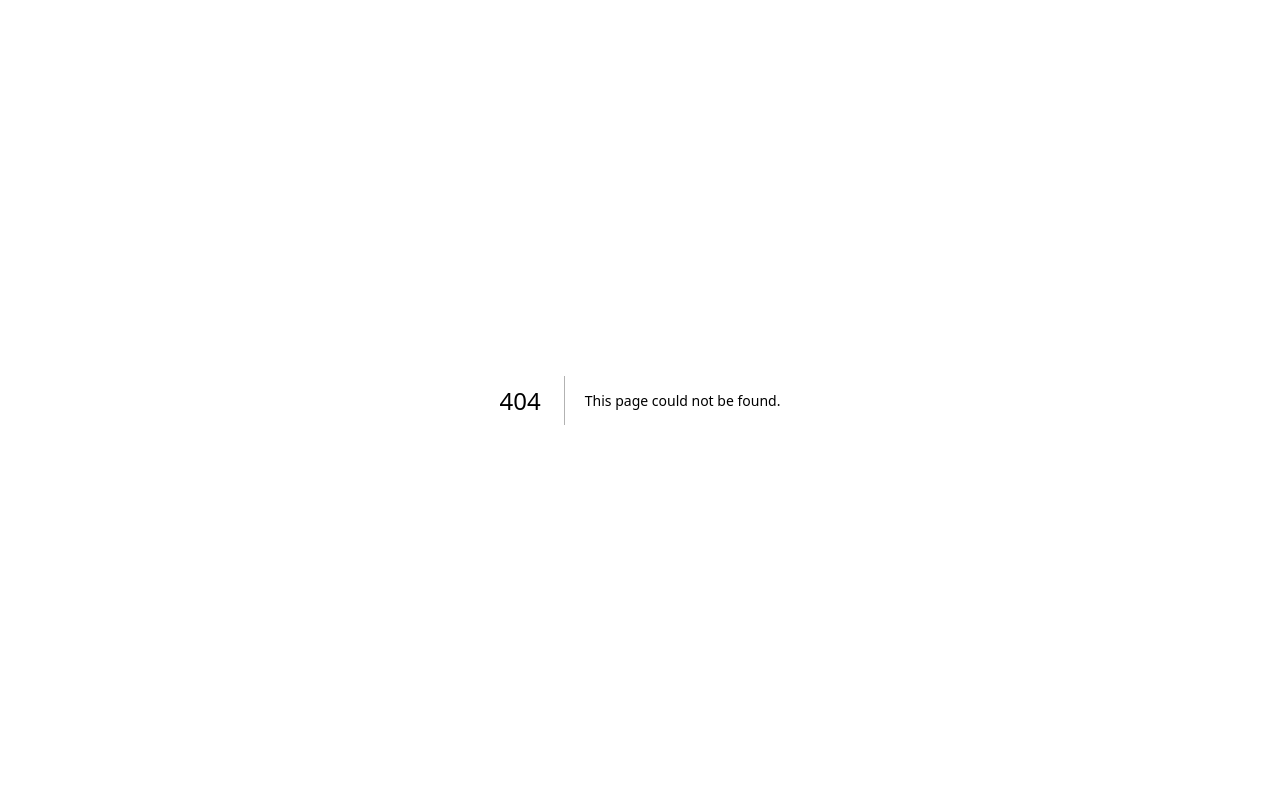
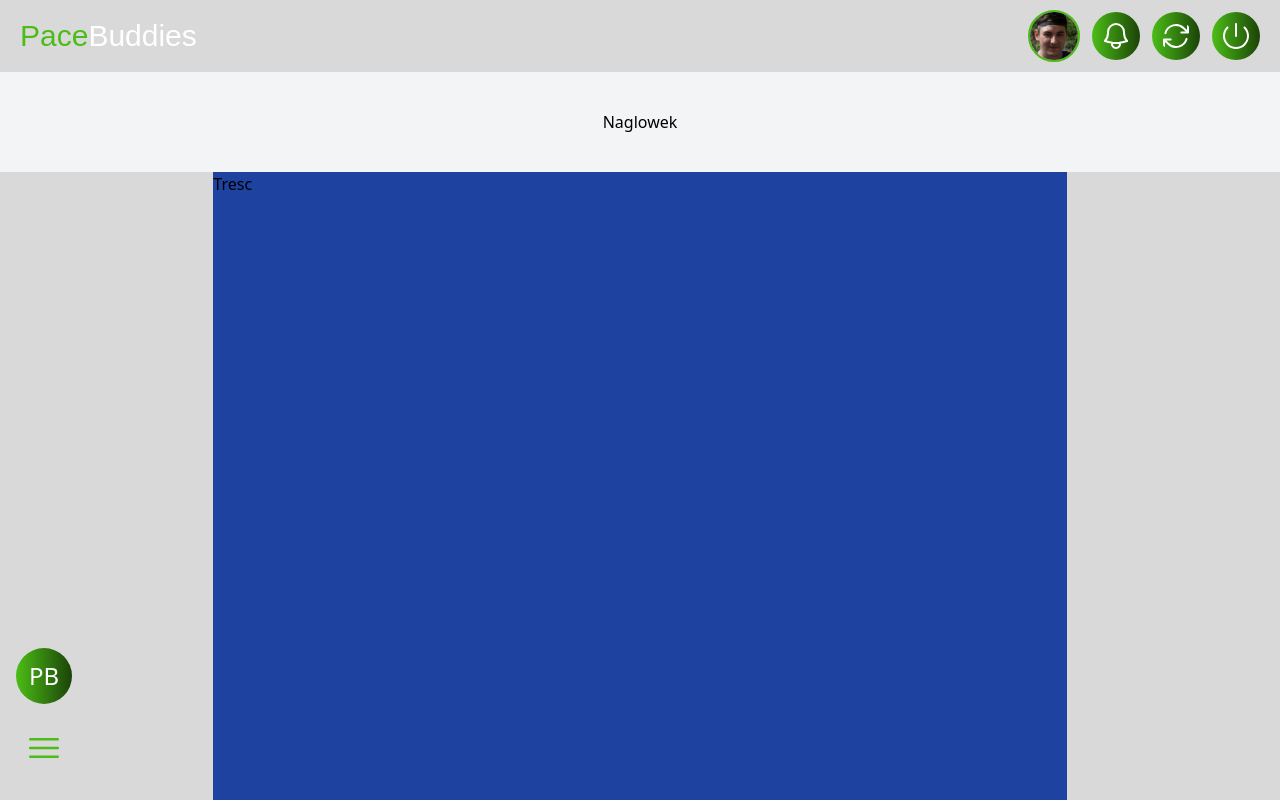
Before and after one commit to pacebuddies/Frontend, a Next.js app: page /profile in a window 1280 px wide. Before the commit this address had no page. Built offline with nearby package versions, Linux system fonts and the light colour scheme.

Commit message:
Utworzenie profile

```diff
--- /dev/null
+++ b/src/pages/profile/index.tsx
@@ -0,0 +1,31 @@
+import { NextPage } from 'next';
+import StravaWatermark from '../../components/StravaWatermark';
+import TopNavBar from '../../components/TopNavBar';
+import MenuButton from '../../components/MenuButton';
+import RecommendationsButton from '../../components/Recommendations/RecommendationsButton';
+import pacebuddiesApi from '../../instances/axiosConfigured';
+
+const ProfilePage: NextPage = () => {
+
+
+  return (
+    <>
+      <div className="flex h-screen shrink flex-col items-center justify-center bg-pb-gray">
+
+        <TopNavBar />
+        <div className="flex w-full h-32 items-center justify-center bg-gray-100">
+          <span>Naglowek</span>
+        </div>
+        <div className="flex w-full h-full items-center justify-center">
+          <div className="flex h-full w-2/3 bg-blue-800">
+           Tresc
+          </div>
+        </div>
+
+      </div>
+      <RecommendationsButton />
+      <MenuButton />
+    </>
+  );
+};
+export default ProfilePage;
```
